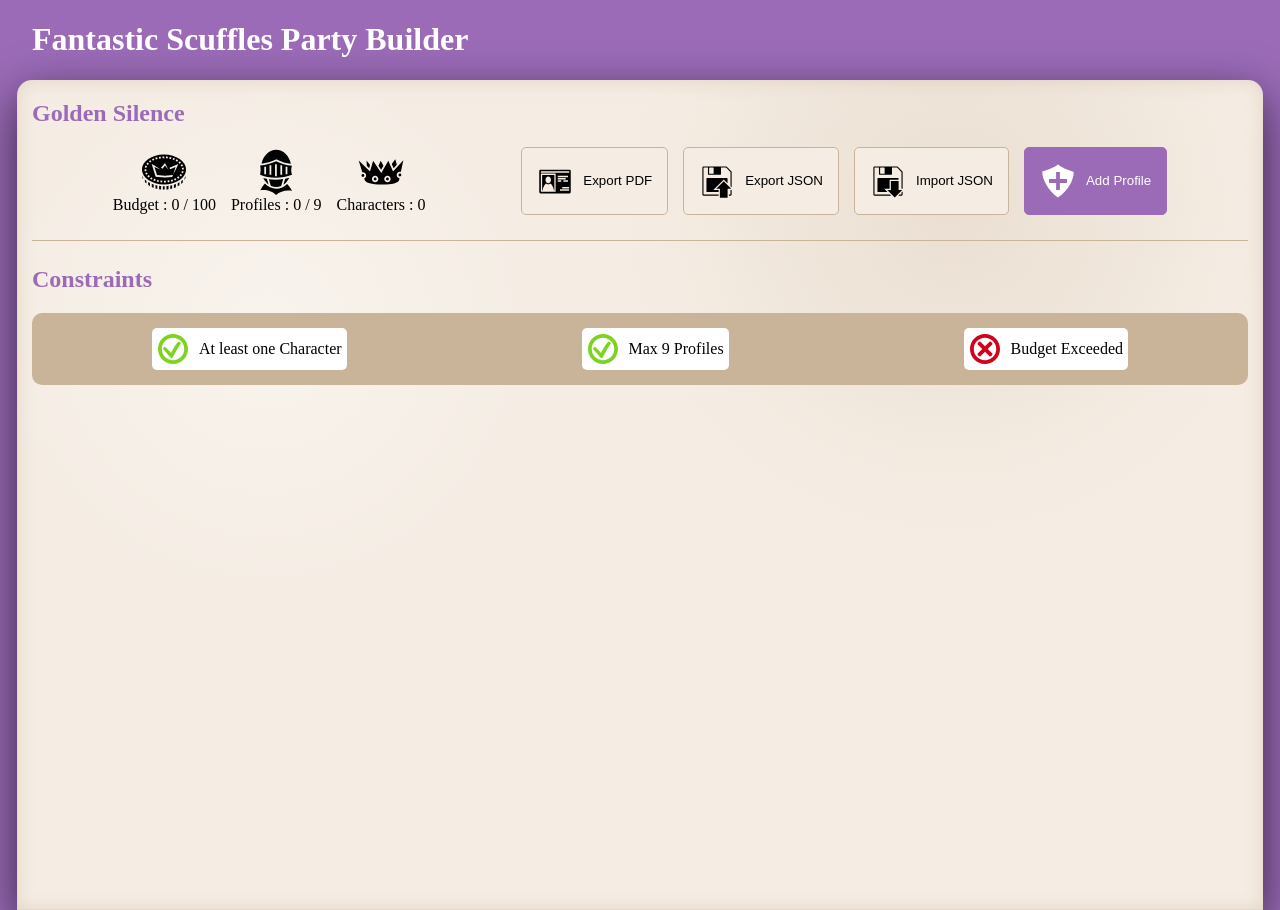
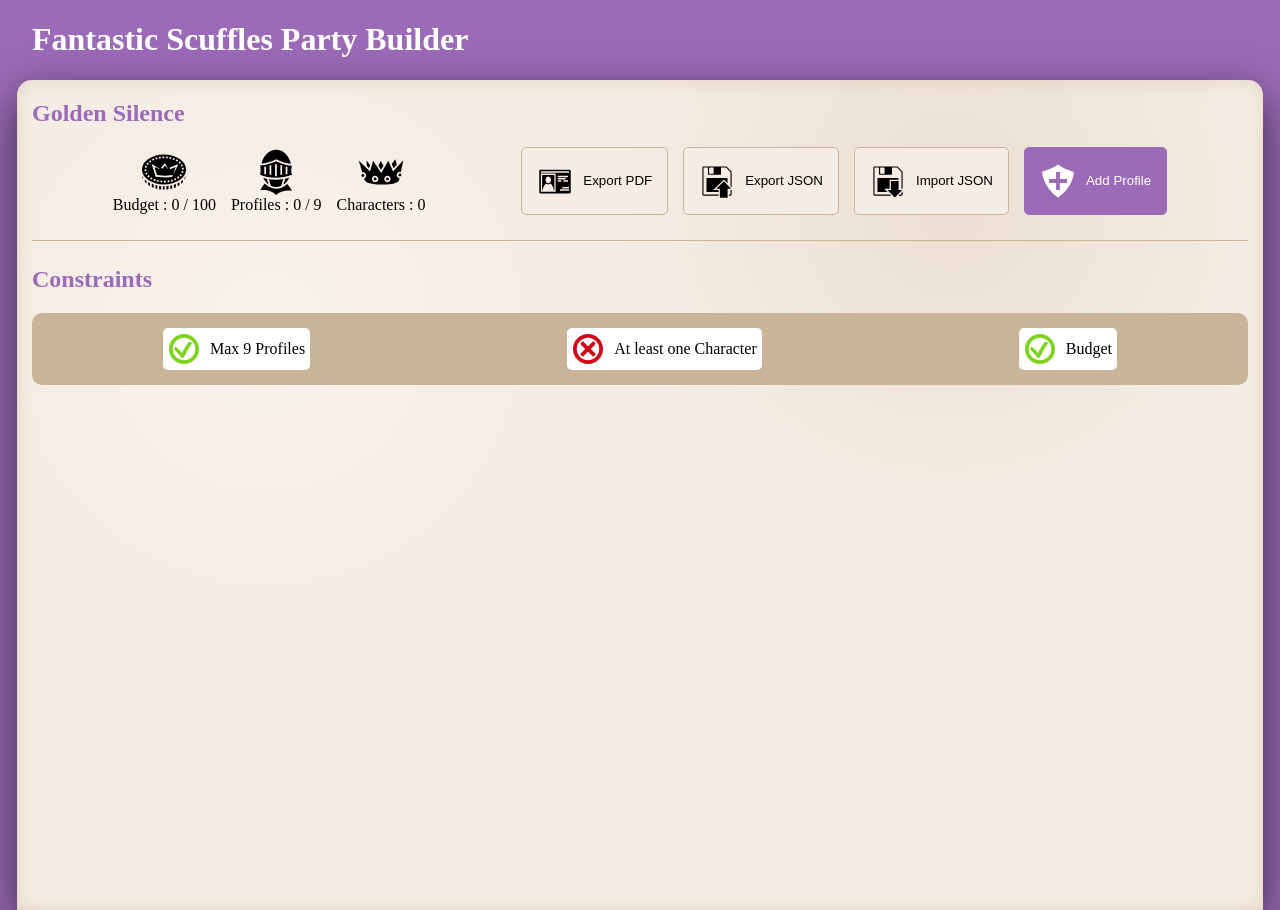
Before and after one commit to Jouvain/FantasticScufflesPartyBuilder, an Angular app in the folder fantastic-scuffles-party-builder/: page / in a window 1280 px wide. Built offline with nearby package versions, Linux system fonts and the light colour scheme.

Commit message:
feat (constraints): add conditional rendering on constraints

```diff
--- a/fantastic-scuffles-party-builder/src/app/features/party-builder/components/constraints/constraints.html
+++ b/fantastic-scuffles-party-builder/src/app/features/party-builder/components/constraints/constraints.html
@@ -1,8 +1,22 @@
 <div class="constraints">
     <h2 class="title--accent">Constraints</h2>
     <ul class="constraints_list">
-        <li class="constraints_item"><img src="/icons/confirmed.svg" class="constraints_icon"/>At least one Character</li>
-        <li class="constraints_item" > <img src="/icons/confirmed.svg" class="constraints_icon"/>Max 9 Profiles</li>
-        <li class="constraints_item"><img src="/icons/cancel.svg" class="constraints_icon"/> Budget Exceeded</li>
+        @if(partyStore.profileCount() <= partyStore.maxProfiles) {
+            <li class="constraints_item" > <img src="/icons/confirmed.svg" class="constraints_icon"/>Max 9 Profiles</li>
+        } @else {
+            <li class="constraints_item" > <img src="/icons/cancel.svg" class="constraints_icon"/>Max 9 Profiles</li>
+        }
+
+        @if(partyStore.characterCount() >= partyStore.minCharacters) {
+            <li class="constraints_item"><img src="/icons/confirmed.svg" class="constraints_icon"/>At least one Character</li>
+        } @else {
+            <li class="constraints_item"><img src="/icons/cancel.svg" class="constraints_icon"/>At least one Character</li>
+        }
+
+        @if(partyStore.totalCost() <= partyStore.budget) {
+            <li class="constraints_item"><img src="/icons/confirmed.svg" class="constraints_icon"/>Budget</li>
+        } @else {
+            <li class="constraints_item"><img src="/icons/cancel.svg" class="constraints_icon"/>Budget</li>
+        }
     </ul>
 </div>
--- a/fantastic-scuffles-party-builder/src/app/features/party-builder/components/constraints/constraints.ts
+++ b/fantastic-scuffles-party-builder/src/app/features/party-builder/components/constraints/constraints.ts
@@ -1,4 +1,5 @@
-import { Component } from '@angular/core';
+import { Component, inject } from '@angular/core';
+import { PartyStore } from '../../services/party-store';
 
 @Component({
   selector: 'app-constraints',
@@ -6,4 +7,6 @@ import { Component } from '@angular/core';
   templateUrl: './constraints.html',
   styleUrl: './constraints.less',
 })
-export class Constraints {}
+export class Constraints {
+  public readonly partyStore: PartyStore = inject(PartyStore);
+}
--- a/fantastic-scuffles-party-builder/src/app/features/party-builder/components/unit-card/unit-card.ts
+++ b/fantastic-scuffles-party-builder/src/app/features/party-builder/components/unit-card/unit-card.ts
@@ -30,11 +30,13 @@ export class UnitCard {
 
   public duplicate(profile: ProfileDefinition): void {
     profile.quantity += 1;
+    this.partyStore.updateProfile(profile);
   }
 
   public removeOne(profile: ProfileDefinition): void {
     if (profile.quantity > 1) {
       profile.quantity -= 1;
+      this.partyStore.updateProfile(profile);
     }
   }
 
--- a/fantastic-scuffles-party-builder/src/app/features/party-builder/services/party-store.ts
+++ b/fantastic-scuffles-party-builder/src/app/features/party-builder/services/party-store.ts
@@ -4,12 +4,14 @@ import { ProfileDefinition } from '../../../models/profile-definition';
 @Injectable()
 export class PartyStore {
   profiles = signal<ProfileDefinition[]>([]);
-
+  budget: number = 100;
+  maxProfiles: number = 9;
+  minCharacters: number = 1;
 
   //#region COMPUTED
 
   totalCost = computed(() =>
-    this.profiles().reduce((sum, profile) => sum + profile.cost, 0)
+    this.profiles().reduce((sum, profile) => sum + profile.cost * profile.quantity, 0)
   );
 
   profileCount = computed(() =>
@@ -21,9 +23,9 @@ export class PartyStore {
   );
 
   validationState = computed(() => ({
-    budgetOk: this.totalCost() <= 100,
-    profilesOk: this.profileCount() <= 9,
-    characterOk: this.characterCount() >= 1,
+    budgetOk: this.totalCost() <= this.budget,
+    profilesOk: this.profileCount() <= this.maxProfiles,
+    characterOk: this.characterCount() >= this.minCharacters,
   }));
 
   //#endregion
```
